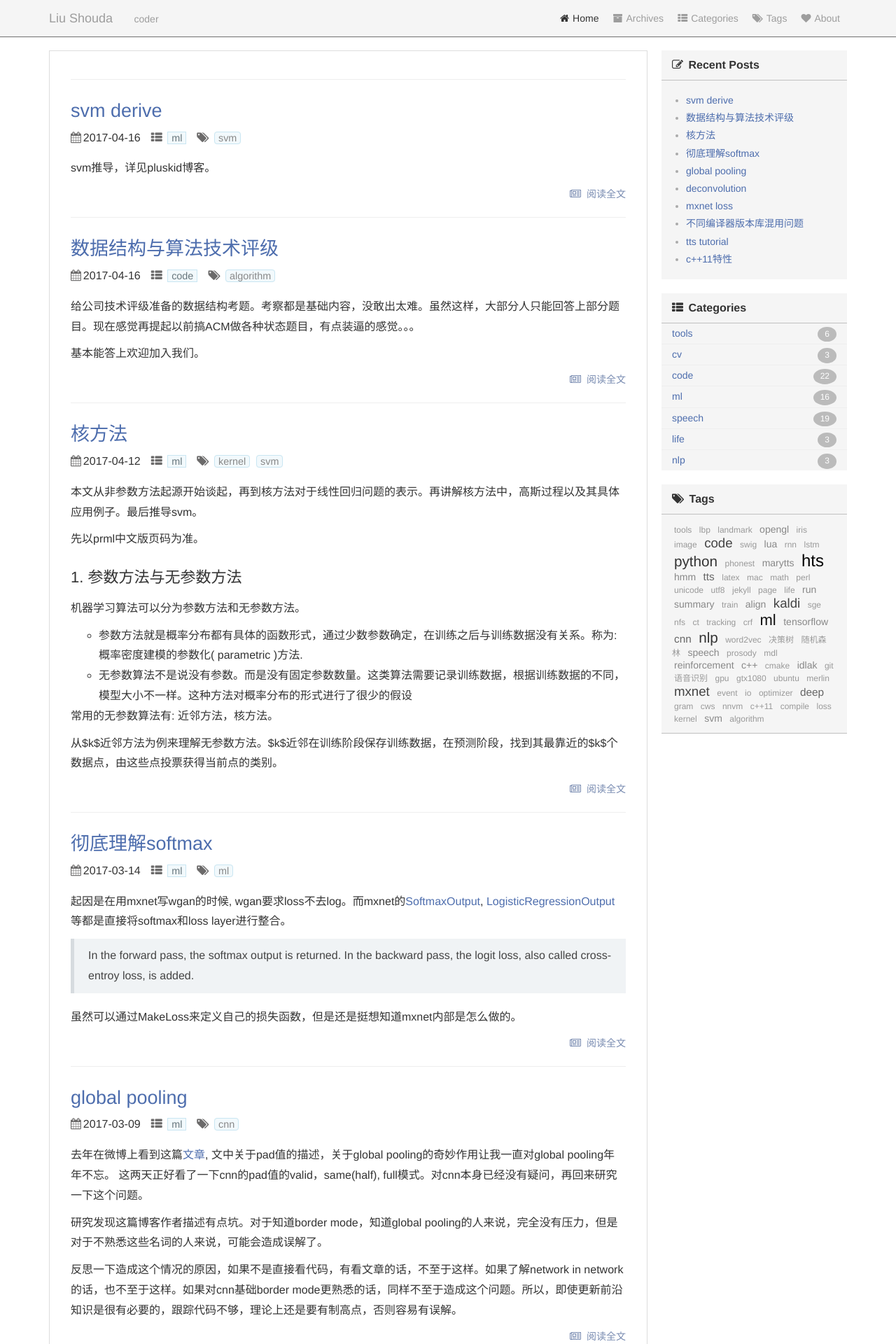
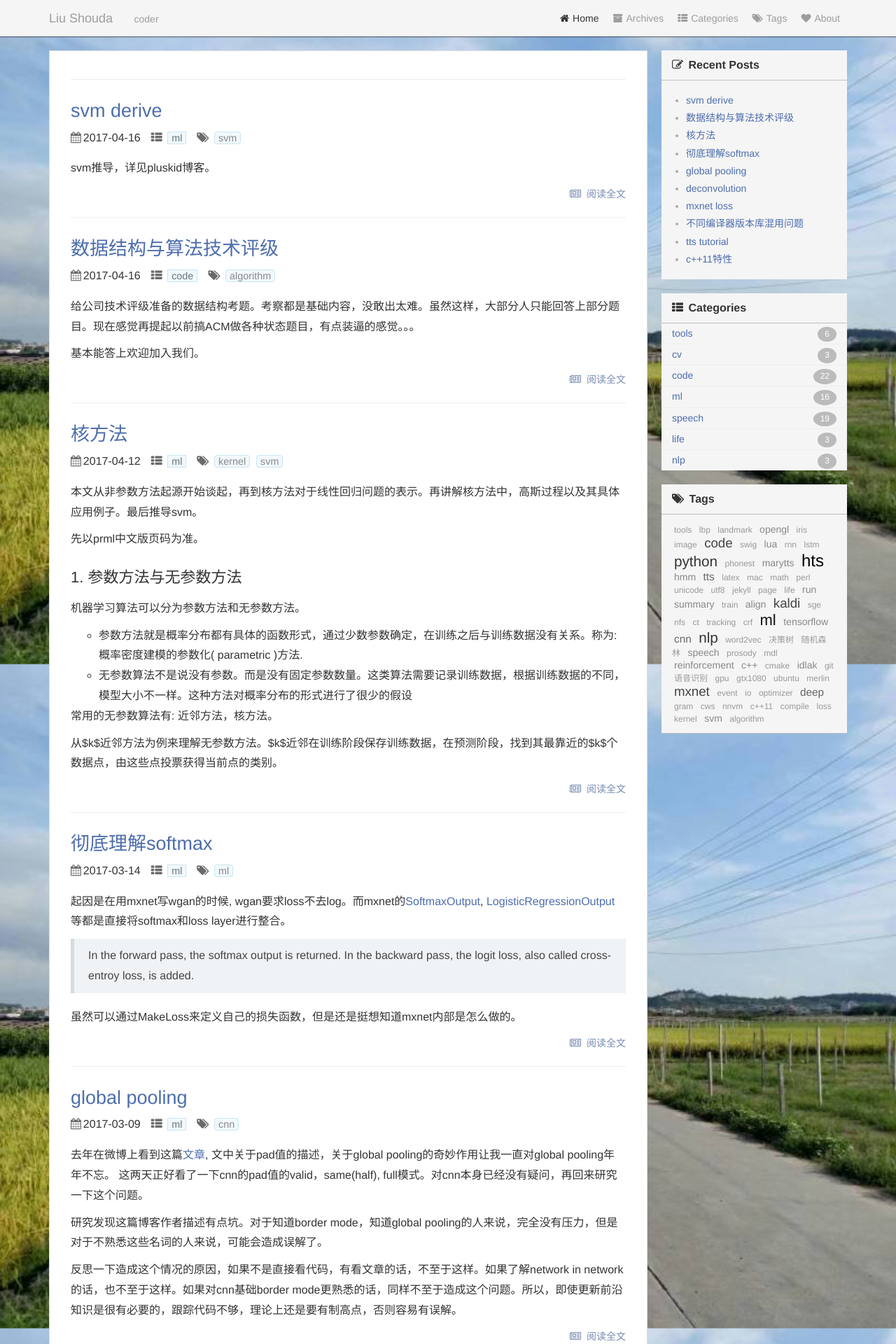
Before and after one commit to vsooda/vsooda.github.io, a Jekyll site: the page built from index.html, in a window 1280 px wide. Shown: the top 1920 px of the page at 70% size. Built offline with Jekyll 4.4.1, drawn with Linux system fonts in a browser that asks for light colours; the list of posts is cut into pages by our own code; comment, search, counter and statistics services are not loaded.

Commit message:
update background

```diff
--- a/_sass/_reset.scss
+++ b/_sass/_reset.scss
@@ -29,10 +29,15 @@ html {
 body {
     font-family: 'Helvetica Neue',Helvetica,Arial,'Microsoft YaHei',sans-serif;
     color: #333;
+    background-image: url(/css/background.jpg);
+    //background-repeat: no-repeat;
+    background-size: cover;
     position: relative;
     min-height: 100%;
     padding-bottom: 190px;
 }
+
+
 a {
     text-decoration: none;
 }
```
Also changed, not shown: css/background.jpg.
